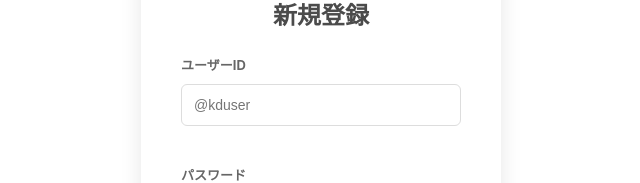
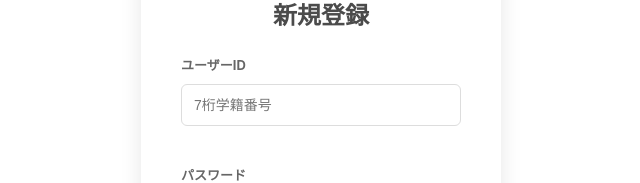
Before and after one commit to C6people/articles, a Vue app in the folder app/: page /signup in a window 1280 px wide. Shown: the part 281-464 px from the top of the page, without its empty margins (319-959 px from the left). Built offline with nearby package versions, Linux system fonts and the light colour scheme; the HTML template or start-up script is replaced by a standard one.

Commit message:
signupのユーザーIDのとこを@kduserから7桁学籍番号に

```diff
--- a/app/src/views/SignUpView.vue
+++ b/app/src/views/SignUpView.vue
@@ -50,7 +50,7 @@ const togglePasswordVisibility = () => {
             v-model="userId"
             :class="{ 'input-error': isError }"
             required
-            placeholder="@kduser"
+            placeholder="7桁学籍番号"
           >
           <div class="error-message">{{ errorMessage }}</div>
         </div>
```
